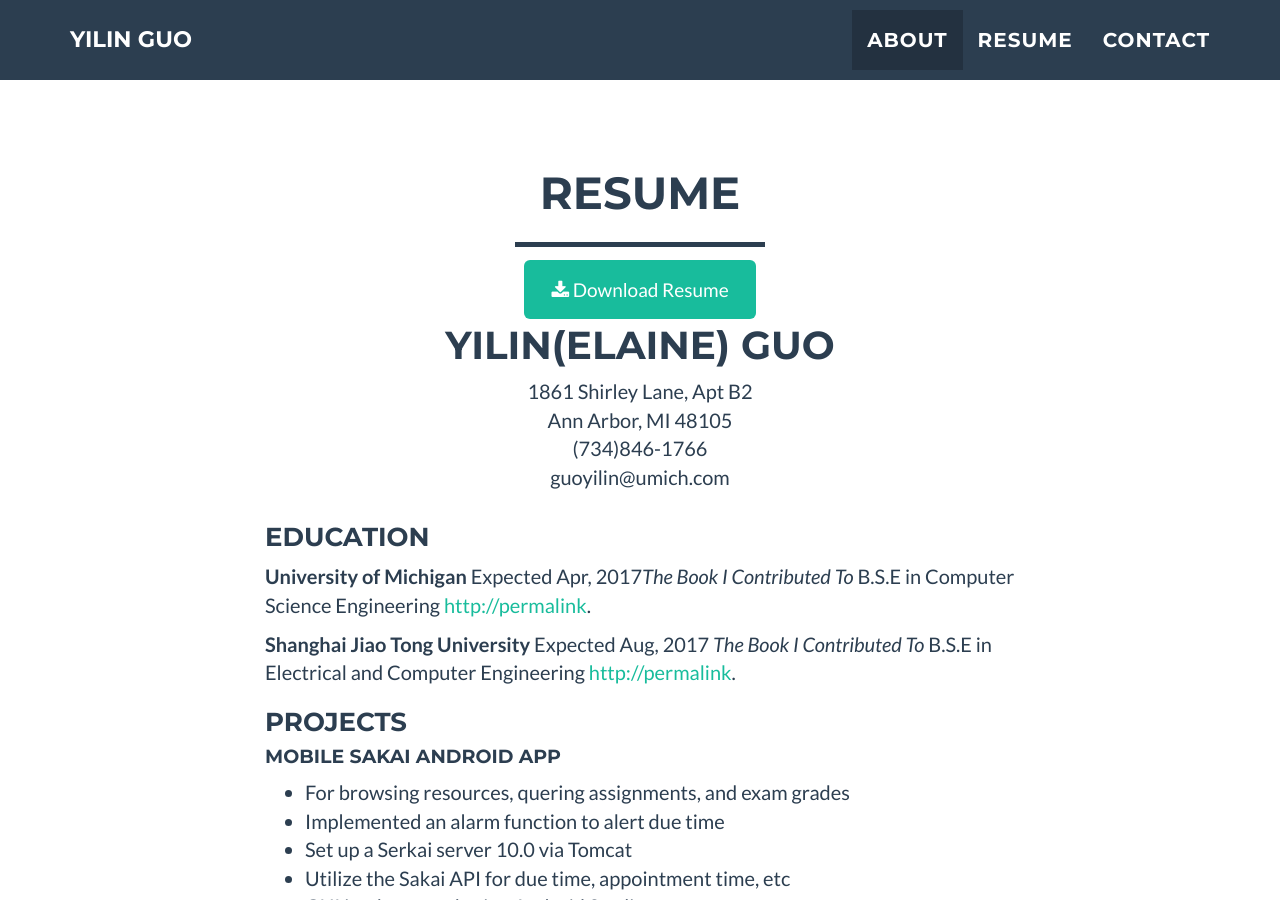
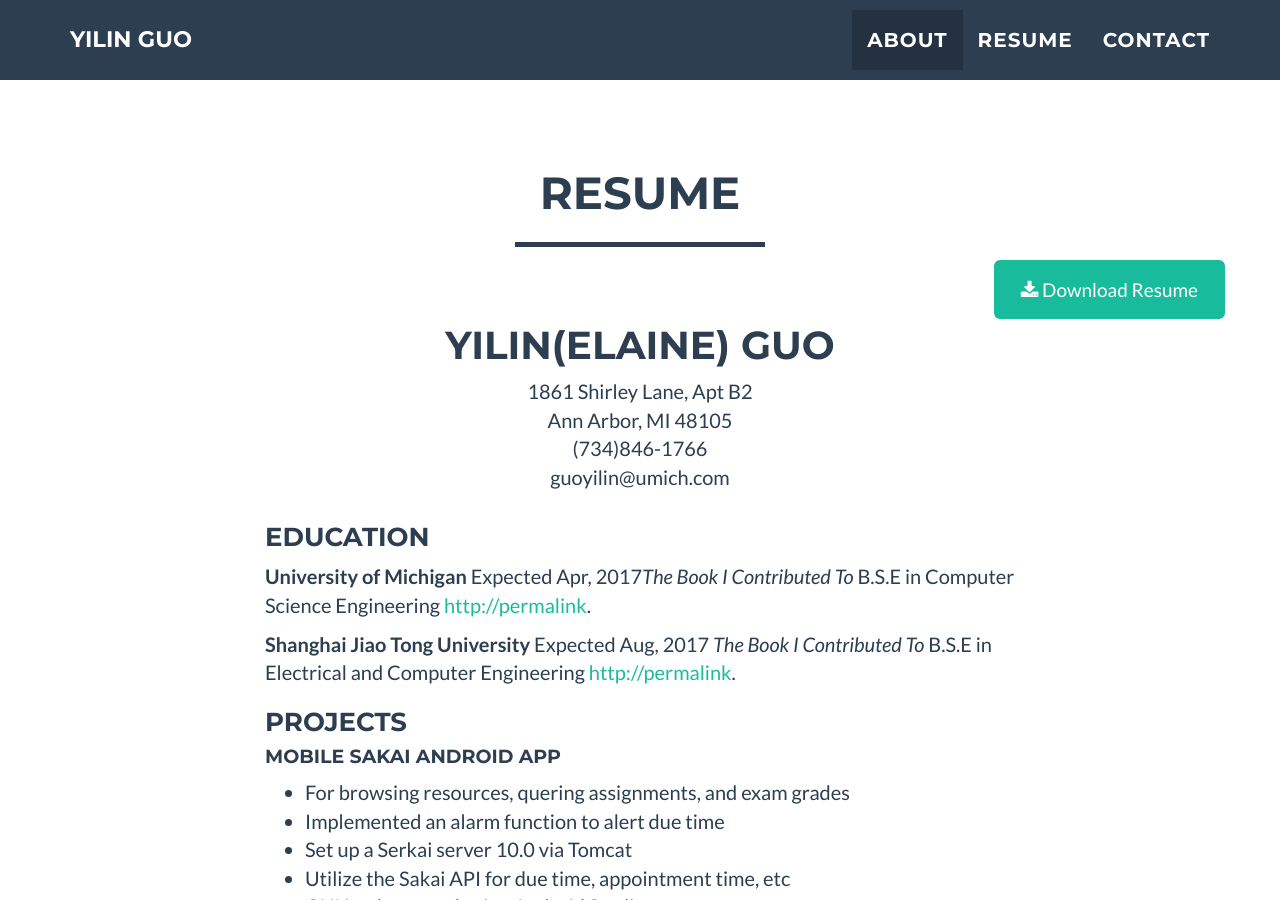
Before and after one commit to YilinGUO/YilinGUO.github.io, a Jekyll site: the page built from index.html, in a window 1280 px wide and 900 px high, scrolled down 1056 px. Built offline with Jekyll 4.4.1, drawn with Linux system fonts in a browser that asks for light colours.

Commit message:
updated all

```diff
--- a/_includes/portfolio_grid.html
+++ b/_includes/portfolio_grid.html
@@ -8,7 +8,7 @@
                     <hr class="star-primary">
                 </div>
 
-                <div class="right text-center">
+                <div style="float:right" class="text-center">
                         <a href="/assets/cv_guoyilin.pdf" class="btn-success btn-lg">
                             <i class="fa fa-download"></i> Download Resume
                         </a>
```
